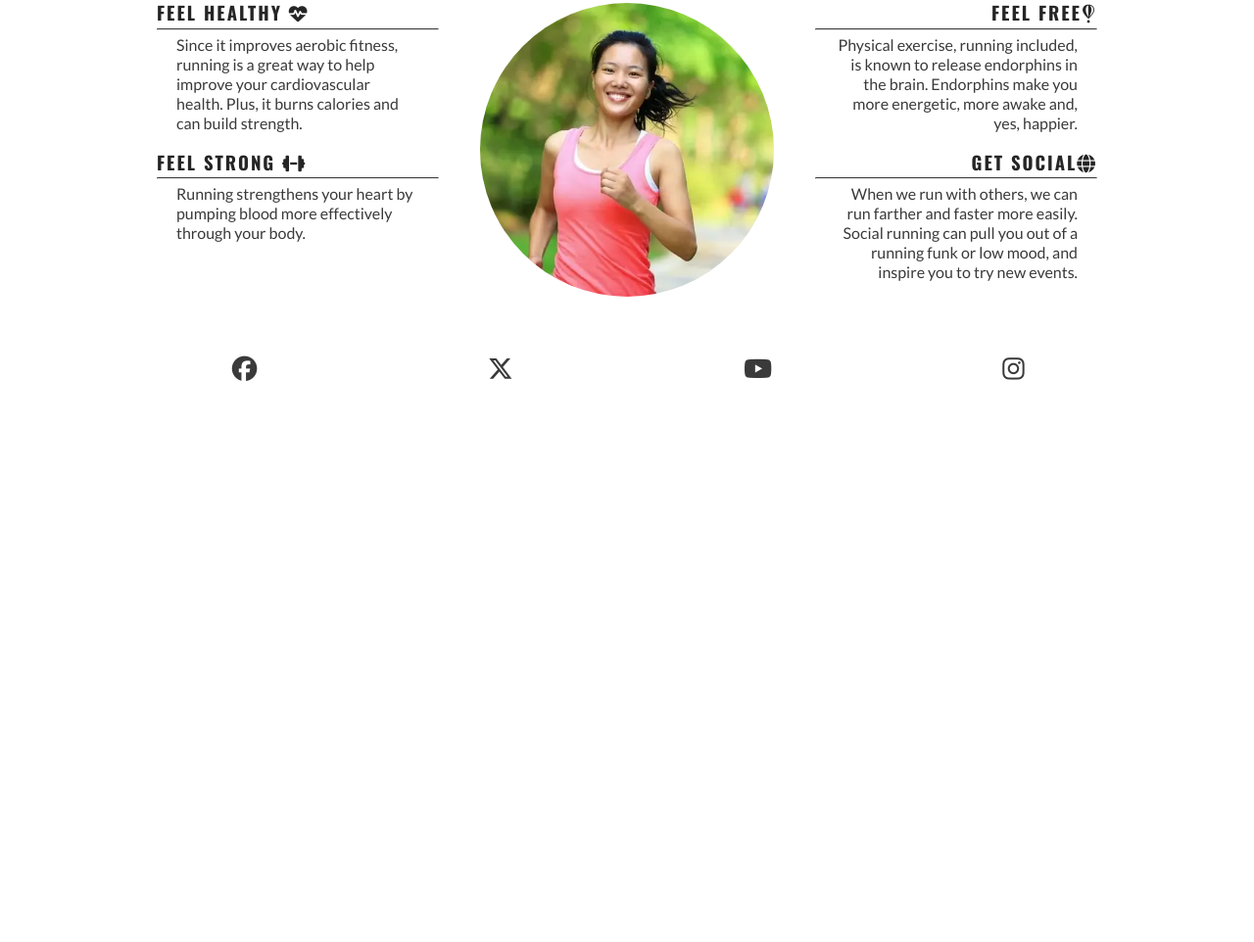
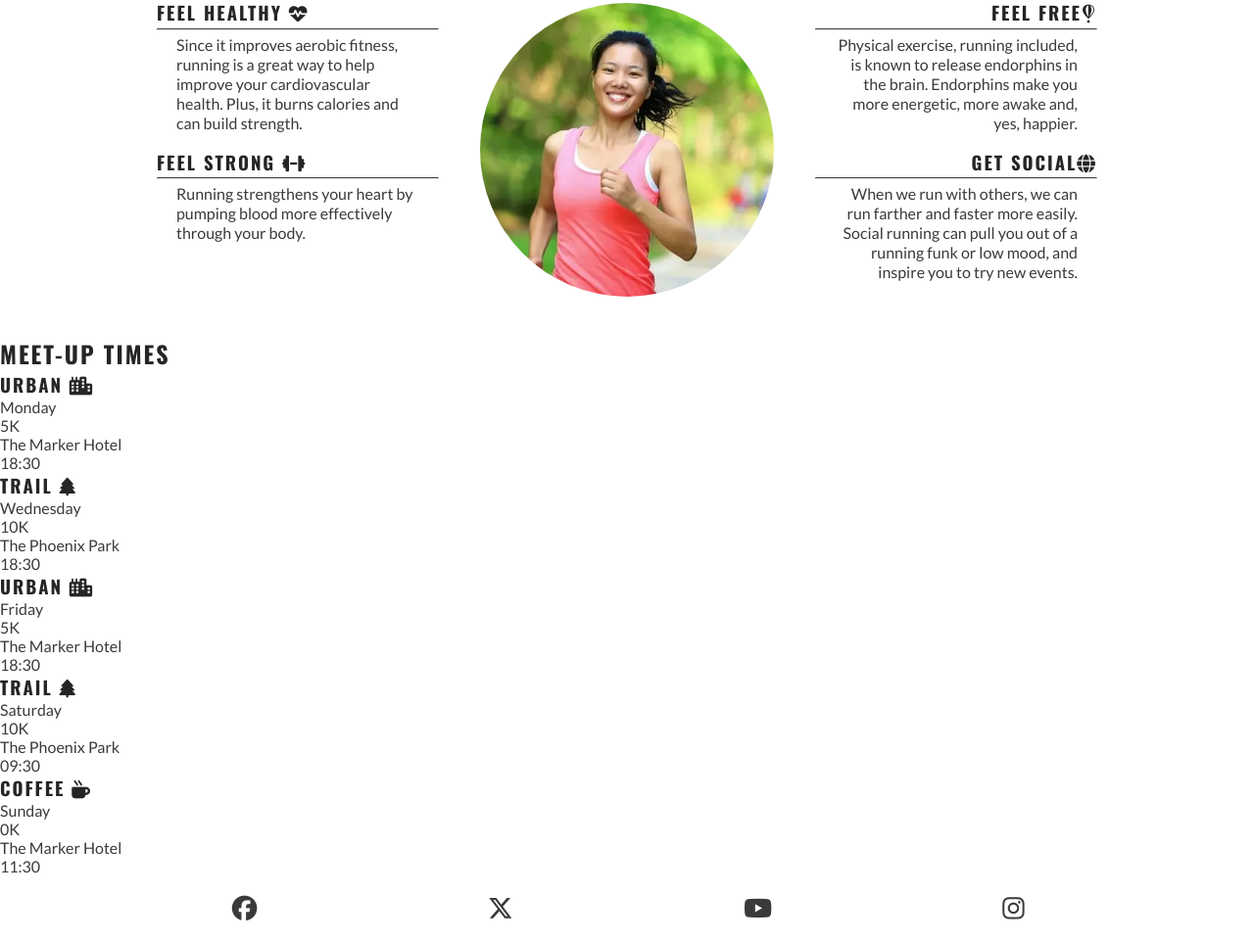
Before and after one commit to sooiee/love-running, a plain HTML site: page index.html in a window 1280 px wide. Shown: the part 782-1744 px from the top of the page at 98% size. Before the commit the page ends 1193 px from the top, so only its background shows below. Drawn offline with nearby package versions, Linux system fonts and the light colour scheme.

Commit message:
Add meetups section on html

```diff
--- a/index.html
+++ b/index.html
@@ -53,7 +53,8 @@
          <section id="reasons">
             <h2>WHY LOVE RUNNING WITH US?</h2>
 
-            <div id="benefits"> <!-- split into benefits-physical and benefits-mental to reaarange for larger screen sizes, see css-->
+            <div id="benefits">
+               <!-- split into benefits-physical and benefits-mental to reaarange for larger screen sizes, see css-->
                <div id="benefits-physical">
                   <div>
                      <h3>Feel healthy <i class="fa-solid fa-heart-pulse"></i></h3>
@@ -91,11 +92,54 @@
                   <div id="circle-cover-bg"></div>
 
                </div>
-
-
             </div>
          </section>
 
+         <!-- SECTION 3: MEETUP TIMES -->
+         <section id="meetups">
+            <h2>Meet-up Times</h2>
+            <div id="times"> <!-- Emmet shortcut for this section as its repetitive: div#times>div*5>h3+p*4-->
+               <div>
+                  <h3>Urban <i class="fa-solid fa-city"></i></h3>
+                  <p>Monday</p>
+                  <p>5K</p>
+                  <p>The Marker Hotel</p>
+                  <p>18:30</p>
+               </div>
+
+               <div>
+                  <h3>Trail <i class="fa-solid fa-tree"></i></h3>
+                  <p>Wednesday</p>
+                  <p>10K</p>
+                  <p>The Phoenix Park</p>
+                  <p>18:30</p>
+               </div>
+
+               <div>
+                  <h3>Urban <i class="fa-solid fa-city"></i></h3>
+                  <p>Friday</p>
+                  <p>5K</p>
+                  <p>The Marker Hotel</p>
+                  <p>18:30</p>
+               </div>
+
+               <div>
+                  <h3>Trail <i class="fa-solid fa-tree"></i></h3>
+                  <p>Saturday</p>
+                  <p>10K</p>
+                  <p>The Phoenix Park</p>
+                  <p>09:30</p>
+               </div>
+
+               <div>
+                  <h3>Coffee <i class="fa-solid fa-mug-hot"></i></h3>
+                  <p>Sunday</p>
+                  <p>0K</p>
+                  <p>The Marker Hotel</p>
+                  <p>11:30</p>
+               </div>
+            </div>
+         </section>
 
       </main>
 
```
Also changed, not shown: assets/images/dublin-city.webp (added).
